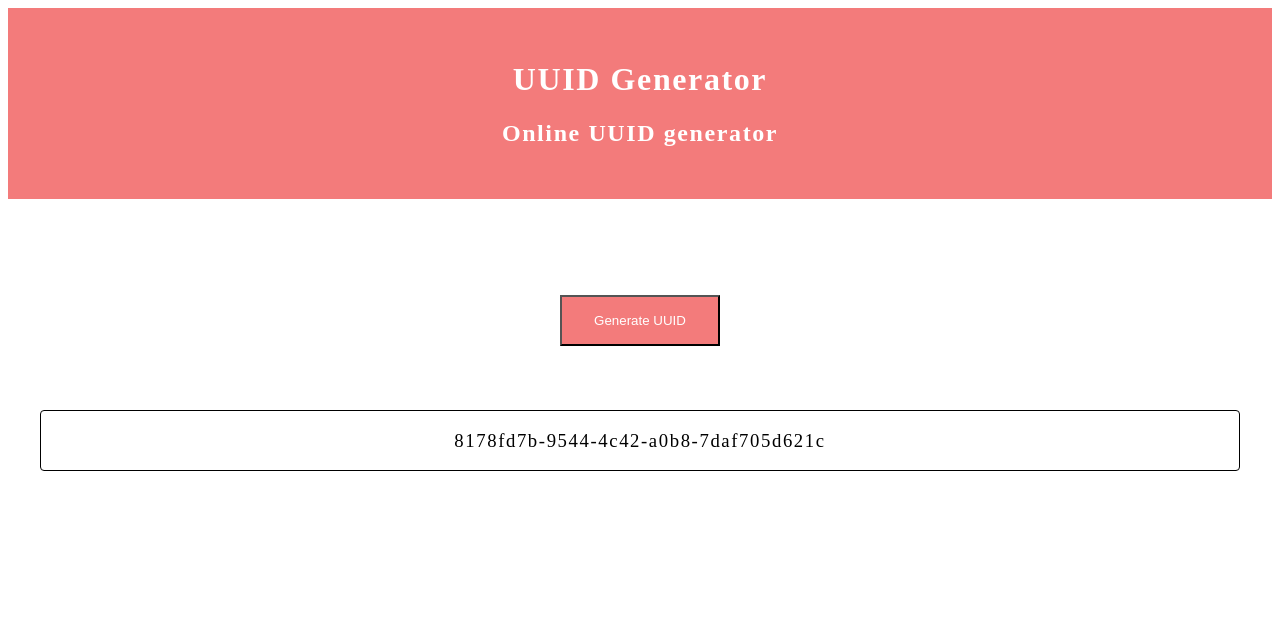
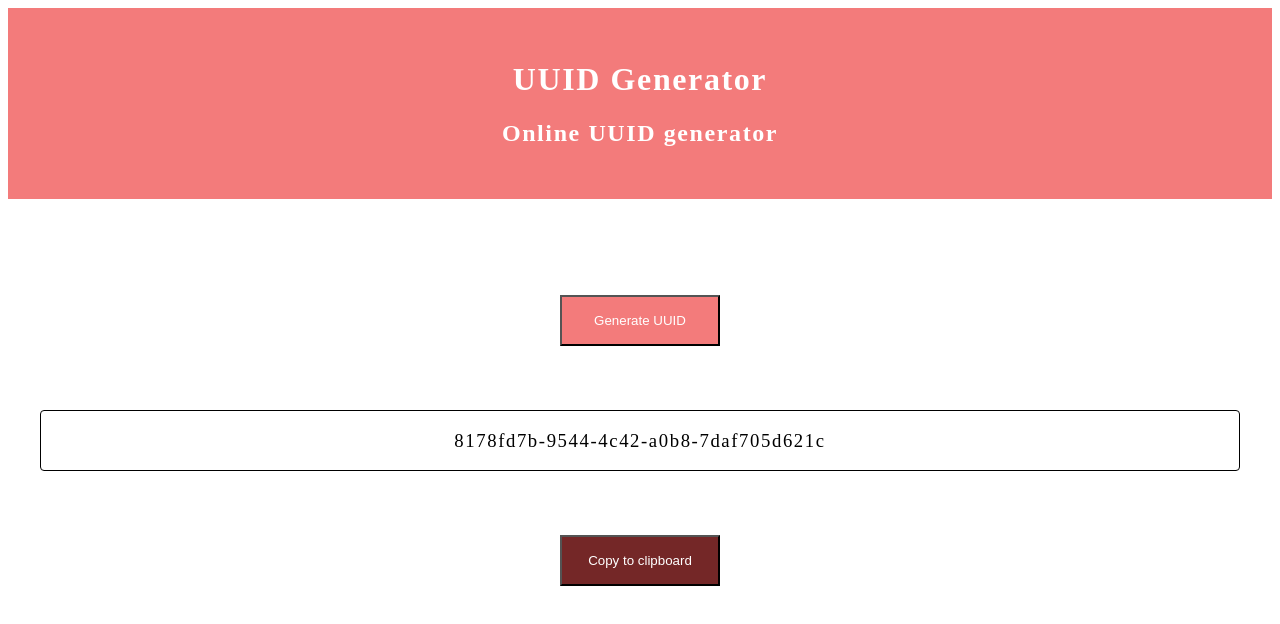
Before and after one commit to lianavaleria15/react-recap, a React (Create React App) app: page / in a window 1280 px wide. Both pictures are taken after a click on the button "Generate UUID". Shown: the top 624 px of the page. Built offline with nearby package versions, Linux system fonts and the light colour scheme; a web font is replaced by a local one.

Commit message:
added copy to clipboard fs and used state to change text and css class on btn

```diff
--- a/src/components/UUIDGenerator/UUIDGenerator.css
+++ b/src/components/UUIDGenerator/UUIDGenerator.css
@@ -28,3 +28,16 @@
 .uuid-item {
   margin-top: 4rem;
 }
+
+.btn-clipboard {
+  background-color: rgb(116, 39, 39);
+  color: white;
+}
+
+.btn-clipboard:hover {
+  background-color: rgb(100, 17, 17);
+}
+
+.btn-copied {
+  background-color: rgb(103, 241, 103);
+}
--- a/src/components/UUIDGenerator/index.js
+++ b/src/components/UUIDGenerator/index.js
@@ -4,7 +4,9 @@ import { useState } from "react";
 
 export const UUIDGenerator = () => {
   //use use state HOOK
-  const [uuid, setUUID] = useState("Generated UUID will be displayed here");
+  const [uuid, setUUID] = useState();
+
+  const [copied, setCopied] = useState(false);
 
   const generateUUID = () => {
     //generate random UUID
@@ -12,6 +14,13 @@ export const UUIDGenerator = () => {
 
     //console.log random UUID
     setUUID(randomUUID);
+
+    setCopied(false);
+  };
+
+  const copyToClipboard = () => {
+    navigator.clipboard.writeText(uuid);
+    setCopied(true);
   };
 
   return (
@@ -22,8 +31,21 @@ export const UUIDGenerator = () => {
         </button>
       </div>
       <div className="uuid-item uuid-text-block">
-        <h3 className="uuid-text">{uuid}</h3>
+        <h3 className="uuid-text">
+          {uuid || "Generated UUID will be displayed here"}
+        </h3>
       </div>
+
+      {uuid && (
+        <div className="uuid-item">
+          <button
+            onClick={copyToClipboard}
+            className={copied ? "btn btn-copied" : "btn btn-clipboard"}
+          >
+            {copied ? "Copied" : "Copy to clipboard"}
+          </button>
+        </div>
+      )}
     </section>
   );
 };
```
